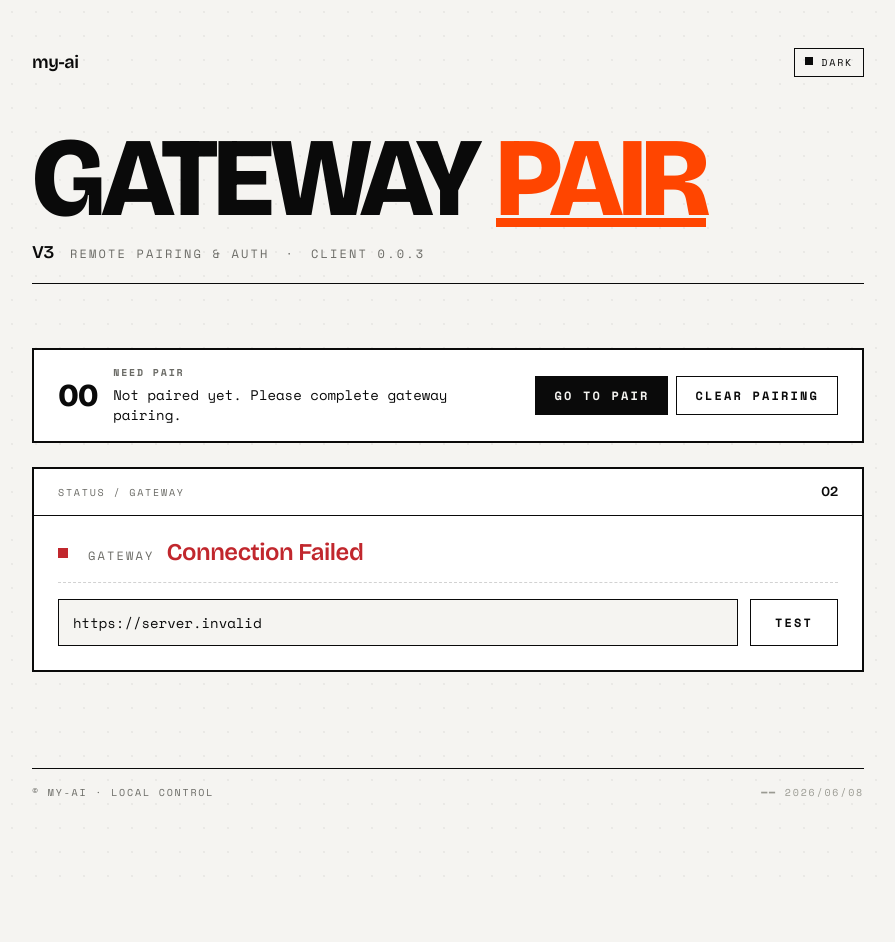
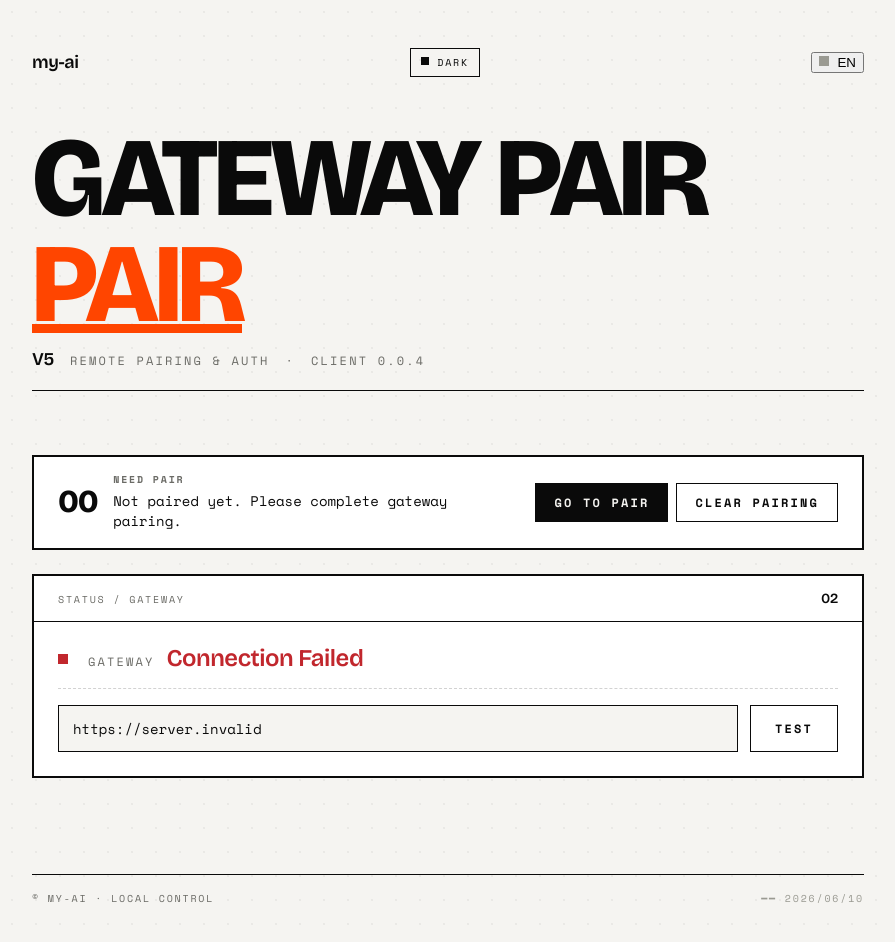
Before and after one commit to HanDdeng/my-ai, a React (Vite) app in the folder client/: page / in a window 1280 px wide. Shown: the top 942 px of the page, without its empty margins (192-1087 px from the left). Before the commit the page ends 896 px from the top, so only its background shows below. Built offline with nearby package versions, Linux system fonts and the light colour scheme; no server answers.

Commit message:
feat(v5): app header/footer i18n 化 + 加 <LanguageSwitcher />

```diff
--- a/client/src/App.tsx
+++ b/client/src/App.tsx
@@ -1,12 +1,14 @@
-// 客户端根组件（v3）：状态机 + 配对 banner/dialog + 业务 401 被动感知。
+// 客户端根组件（v5）：状态机 + 配对 banner/dialog + 业务 401 被动感知 + i18n。
+// v5: header h1 / em / 副标题 / footer 走 i18n；header 加 <LanguageSwitcher />。
 // 状态机：PAIRING → NEED_PAIR / PAIR_PENDING / PAIRED / NEED_REPAIR / PAIR_FAILED。
 // - PAIRING：启动 / 重检握手中
 // - NEED_PAIR：首次启动且 secure store 无 config
 // - PAIR_PENDING：PairDialog 提交后等待 CLI 解析（由 dialog 自身渲染）
 // - PAIRED：握手成功（HEALTHY 或 MISMATCH，版本超范由 MismatchBanner 提示）
 // - NEED_REPAIR：握手失败 / 业务 401（clientKey 失效）
-// - PAIR_FAILED：网关不可达 / 致命错误（v3 阶段与 NEED_REPAIR 共用 banner 文案）
+// - PAIR_FAILED：网关不可达 / 致命错误（v5 阶段与 NEED_REPAIR 共用 banner 文案）
 import { useCallback, useEffect, useState } from 'react';
+import { useTranslation } from 'react-i18next';
 import { handshake, type HandshakeStatus } from './compat/handshake.js';
 import { COMPAT } from './compat.generated.js';
 import { Settings } from './components/Settings.js';
@@ -14,6 +16,7 @@ import { MismatchBanner } from './components/MismatchBanner.js';
 import { PairBanner } from './components/PairBanner.js';
 import { PairDialog } from './components/PairDialog.js';
 import { ThemeToggle } from './components/ThemeToggle.js';
+import { LanguageSwitcher } from './i18n/switch.js';
 import { loadSecureConfig, clearSecureConfig, type SecureConfig } from './lib/secure-store.js';
 import { randomUUID } from './lib/uuid.js';
 
@@ -44,6 +47,7 @@ function toHandshakeStatus(s: AppStatus, mismatch: boolean): HandshakeStatus {
 }
 
 function App() {
+  const { t } = useTranslation();
   const [status, setStatus] = useState<AppStatus>('PAIRING');
   const [version, setVersion] = useState<string | null>(null);
   // 单独追踪版本是否超出兼容范围（PAIRED 但 MismatchBanner 是否要亮）。
@@ -178,18 +182,19 @@ function App() {
   return (
     <main className="app">
       <header className="app-meta">
-        <span className="brand">my-ai</span>
+        <span className="brand">{t('app.brand')}</span>
         <ThemeToggle />
+        <LanguageSwitcher />
       </header>
 
       <h1 className="app-title">
-        GATEWAY <em>PAIR</em>
+        {t('app.title')} <em>{t('app.titleEm')}</em>
       </h1>
       <p className="app-sub">
-        <span className="num">v3</span>
-        <span>REMOTE PAIRING &amp; AUTH</span>
-        <span>·</span>
-        <span>CLIENT 0.0.3</span>
+        <span className="num">v5</span>
+        <span>{t('app.subtitle.line1')}</span>
+        <span>{t('app.subtitle.sep')}</span>
+        <span>{t('app.subtitle.line2', { version: '0.0.4' })}</span>
       </p>
 
       {(status === 'NEED_PAIR' || status === 'NEED_REPAIR') && (
@@ -229,8 +234,8 @@ function App() {
       )}
 
       <footer className="app-foot">
-        <span>© my-ai · local control</span>
-        <span className="ascii">━━ 2026/06/08</span>
+        <span>{t('app.footer.copy')}</span>
+        <span className="ascii">{t('app.footer.date', { date: '2026/06/10' })}</span>
       </footer>
     </main>
   );
```
